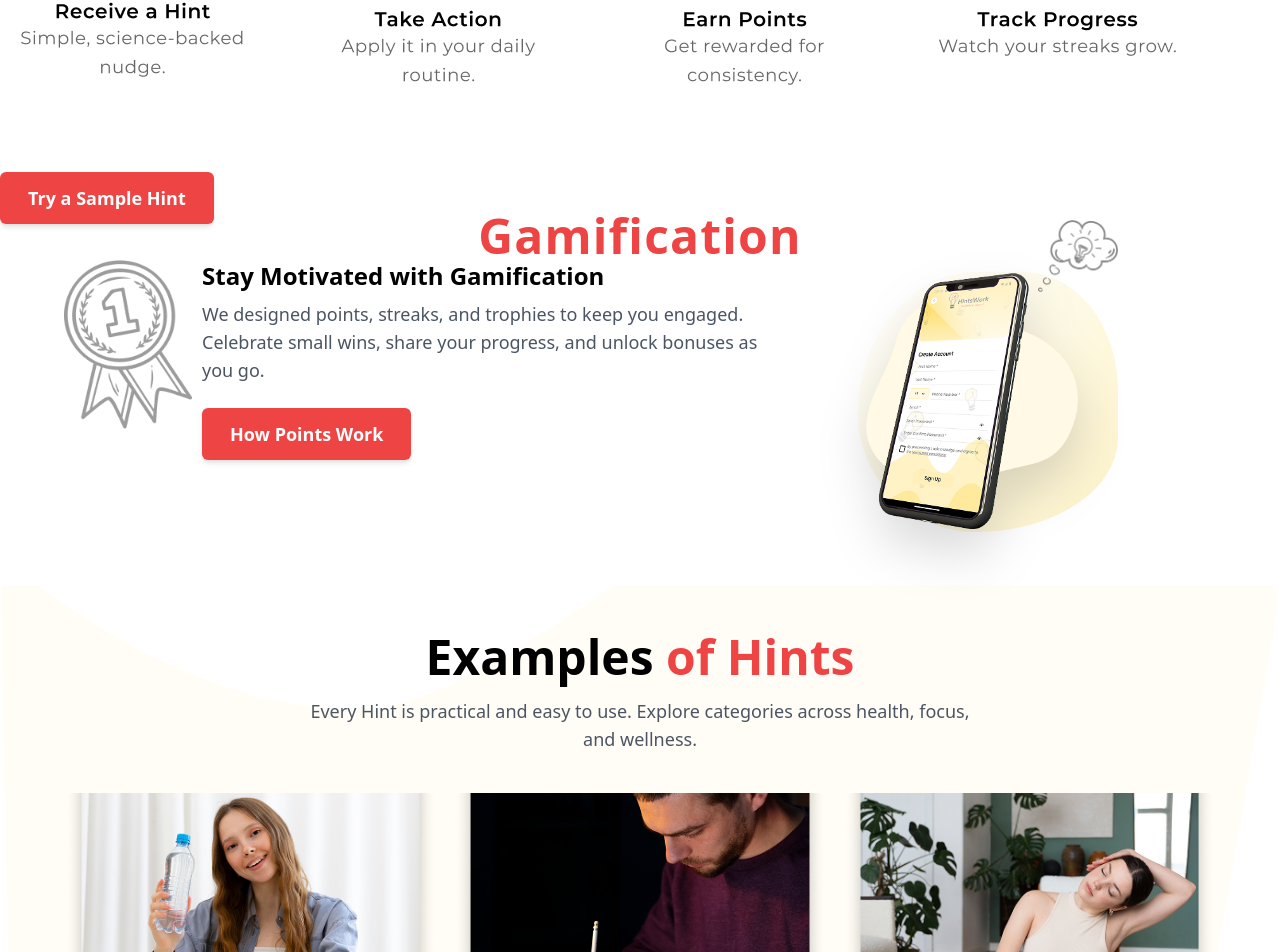
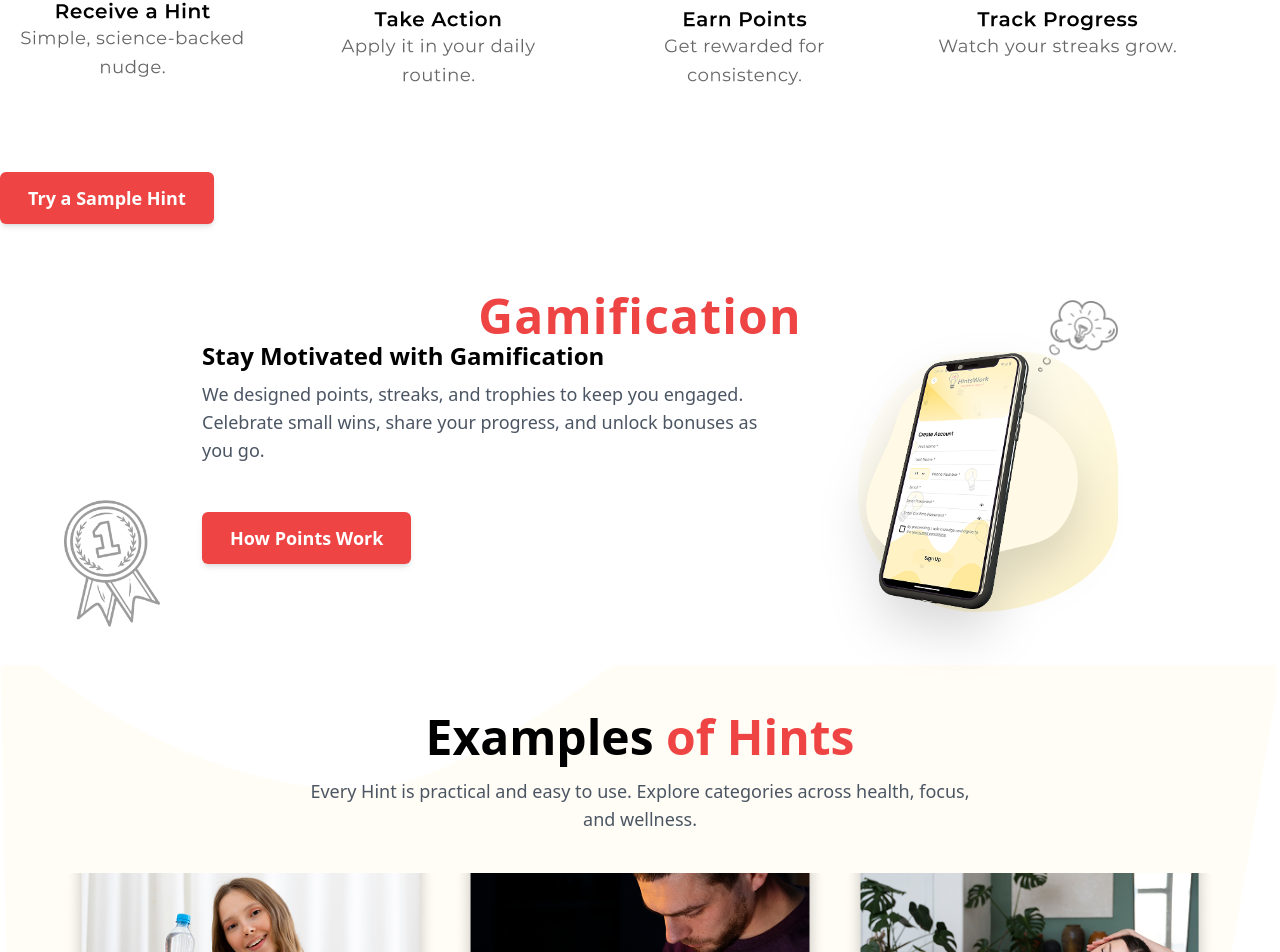
Before and after one commit to TAS3-maker/Hintswork, a React (Create React App) app in the folder hintswork/: page / in a window 1280 px wide. Shown: the part 1763-2715 px from the top of the page. Built offline with nearby package versions, Linux system fonts and the light colour scheme.

Commit message:
Update Gamification.jsx

```diff
--- a/hintswork/src/main/Landing/components/Gamification.jsx
+++ b/hintswork/src/main/Landing/components/Gamification.jsx
@@ -1,37 +1,32 @@
 import React from 'react';
-import phoneGam from '../assets/phoneGam.png'; // update with your phone image path
-import bulbMessage from '../assets/bulbmessage.png'; // update with your bulb message icon path
-import medal from '../assets/medal2.png'; // update with your trophy icon path
+import phoneGam from '../assets/phoneGam.png';
+import bulbMessage from '../assets/bulbMessage.png';
+import medal from '../assets/medal2.png';
 
 const Gamification = () => {
   return (
-    <div className="w-full px-4  md:px-16 mt-15 py-10">
-      {/* Heading */}
-      <h1 className="text-4xl md:text-5xl  font-bold text-red-500 text-center font-Montserrat tracking-wide">
+    <div className="w-full px-4  md:px-16 md:mt-20 mt-10  py-10">
+      <h1 className="text-4xl md:text-5xl lg:mr-125 font-bold text-red-500 text-center font-Montserrat tracking-wide">
         Gamification
       </h1>
-      {/* Main content */}
       <div className="flex flex-col md:flex-row items-center md:items-start justify-center gap-10 md:gap-20 relative">
-        {/* Trophy icon on left */}
         <img
           src={medal}
           alt="Trophy Icon"
-          className="hidden md:block absolute left-0  top-35 right-2 w-32"
+          className="hidden md:block absolute md:h-25 md:w-25 md:mt-40 md:pr-8  left-0   top-35  right-2 w-32"
         />
-        {/* Text content */}
         <div className="flex-1 mt-15 ml-15 max-w-xl z-10 leading-relaxed">
           <h2 className="text-2xl font-bold mb-2">Stay Motivated with Gamification</h2>
           <p className="text-gray-600 text-base md:text-lg mb-6">
             We designed points, streaks, and trophies to keep you engaged. Celebrate small wins, share your progress, and unlock bonuses as you go.
           </p>
-          <button className="bg-red-500 text-white px-7 py-3 rounded-md text-lg font-semibold shadow-md">
+          <button className="bg-red-500 mb-19 md:mt-6 text-white px-7 ml-[0px] py-3 rounded-md text-lg  font-semibold shadow-md">
             How Points Work
           </button>
         </div>
-        {/* Phone image with yellow bg shape */}
-        <div className="relative flex-shrink-0 flex items-center justify-center z-10">
+        <div className=" relative flex-shrink-0 flex items-center justify-center  z-10">
           <div
-            className="absolute left-0 top-1/2 -translate-y-1/2 -z-10"
+            className="hidden sm:block absolute left-0 top-1/2 -translate-y-1/2 -z-10"
             style={{
               width: '260px',
               height: '260px',
@@ -41,13 +36,12 @@ const Gamification = () => {
           ></div>
           <img
             src={phoneGam}
-            alt="HintsWork App Phone"
+            alt=""
             className="w-[180px] md:w-[220px] drop-shadow-2xl  relative"
           />
-          {/* Bulb message icon */}
           <img
             src={bulbMessage}
-            alt="Bulb Message Icon"
+            alt=""
             className="absolute right-[-40px] top-[-40px] w-20 pointer-events-none"
             style={{ zIndex: 1 }}
           />
```
